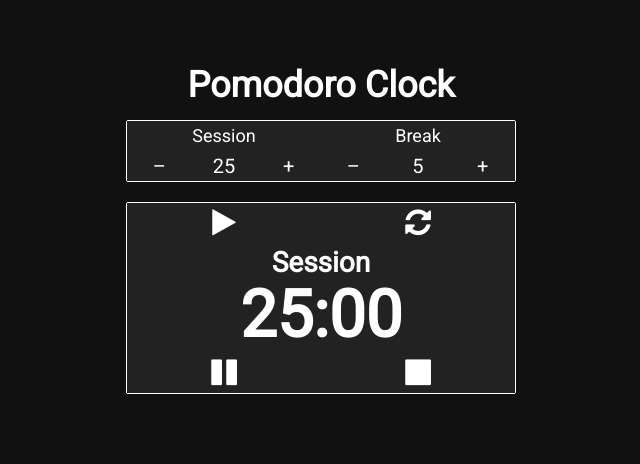
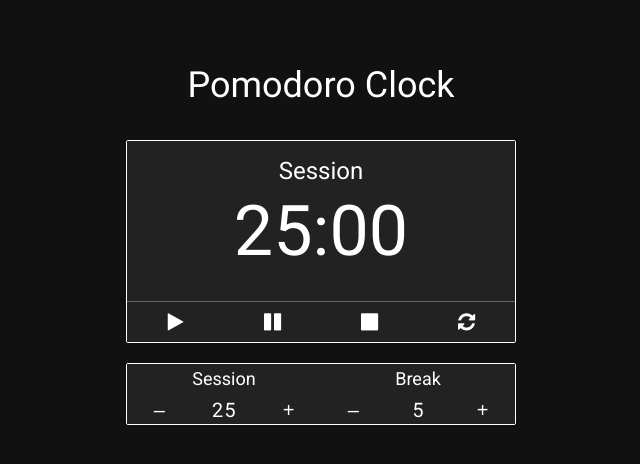
Before and after one commit to 390Z/pomodoro_clock, a plain HTML site: page index.html in a window 1280 px wide. Shown: the whole page, without its empty margins (319-959 px from the left). Drawn offline with Linux system fonts and the light colour scheme.

Commit message:
Update user interface

```diff
--- a/index.html
+++ b/index.html
@@ -7,29 +7,12 @@
     <link rel="stylesheet" type="text/css" media="screen" href="styles.css" />
     <link rel="stylesheet" href="https://cdnjs.cloudflare.com/ajax/libs/font-awesome/4.7.0/css/font-awesome.min.css">
     <link href="https://fonts.googleapis.com/css?family=Roboto" rel="stylesheet">
+    <link href="https://fonts.googleapis.com/css?family=Roboto+Mono" rel="stylesheet">
 </head>
 <body>
     <div class="title">Pomodoro Clock</div>
     <div class="container">
-        <div class="settings">
-            <div class="row-labels">
-                <div class="item">Session</div>
-                <div class="item">Break</div>
-            </div>
-            <div class="row-configure">
-                <div class="item">–</div>
-                <div class="item">25</div>
-                <div class="item">+</div>
-                <div class="item">–</div>
-                <div class="item">5</div>
-                <div class="item">+</div>
-            </div>
-        </div>
         <div class="main">
-            <div class="row-buttons">
-                <div class="item"><i class="fa fa-play" aria-hidden="true"></i></div>
-                <div class="item"><i class="fa fa-refresh" aria-hidden="true"></i></div>
-            </div>
             <div class="row-do">
                 <div class="item">Session</div>
             </div>
@@ -37,8 +20,24 @@
                 <div class="item">25:00</div>
             </div>
             <div class="row-buttons">
-                <div class="item"><i class="fa fa-pause" aria-hidden="true"></i></div>
-                <div class="item"><i class="fa fa-stop" aria-hidden="true"></i></div>
+                <div class="item"><button><i id="play" class="fa fa-play" aria-hidden="true"></i></button></div>
+                <div class="item"><button><i id="pause" class="fa fa-pause" aria-hidden="true"></i></button></div>
+                <div class="item"><button><i id="stop"i class="fa fa-stop" aria-hidden="true"></i></button></div>
+                <div class="item"><button><i id="reset" class="fa fa-refresh" aria-hidden="true"></i></button></div>
+            </div>
+        </div>
+        <div class="settings">
+            <div class="row-labels">
+                <div class="item">Session</div>
+                <div class="item">Break</div>
+            </div>
+            <div class="row-configure">
+                <div class="item"><button id="dec-session">–</button></div>
+                <div class="item" id="session">25</div>
+                <div class="item"><button id="inc-session">+</button></div>
+                <div class="item"><button id="dec-break">–</button></div>
+                <div class="item" id="break">5</div>
+                <div class="item"><button id="inc-break">+</button></div>
             </div>
         </div>
     </div>
--- a/styles.css
+++ b/styles.css
@@ -9,8 +9,7 @@ html {
     line-height: 70px;
     text-align: center;
     font-size: 36px;
-    font-weight: bold;
-    margin-top: 50px;
+    margin: 50px 0 20px 0;
 }
 
 .container {
@@ -24,7 +23,7 @@ html {
     border-radius: 2px;
 }
 
-.settings {
+.main {
     margin-bottom: 20px;
 }
 
@@ -46,29 +45,46 @@ html {
     grid-template-columns: repeat(6, 1fr);
     height: 30px;
     line-height: 30px;
+    font-family: 'Roboto Mono', monospace;
     font-size: 20px;
 }
 
 .row-buttons {
     display: grid;
-    grid-template-columns: repeat(2, 1fr);
+    grid-template-columns: repeat(4, 1fr);
     height: 40px;
     line-height: 40px;;
-    font-size: 30px;
+    font-size: 20px;
+    border-top: 1px solid #666;
 }
 
 .row-do {
     display: grid;
     height: 40px;
-    line-height: 40px;
-    font-size: 28px;
-    font-weight: bold;
+    line-height: 60px;
+    font-size: 24px;
 }
 
 .row-timer {
     display: grid;
-    height: 70px;
-    line-height: 65px;
-    font-size: 65px;
-    font-weight: bold;
+    height: 120px;
+    line-height: 100px;
+    font-size: 70px;
+    font-weight: 400;
+
 }
+
+button {
+    border: none;
+    background-color: transparent;
+    color: #fff;
+    font-size: inherit;
+}
+
+button:active {
+    color: #ccc;
+}
+
+button:focus {
+    outline: none;
+}
```
